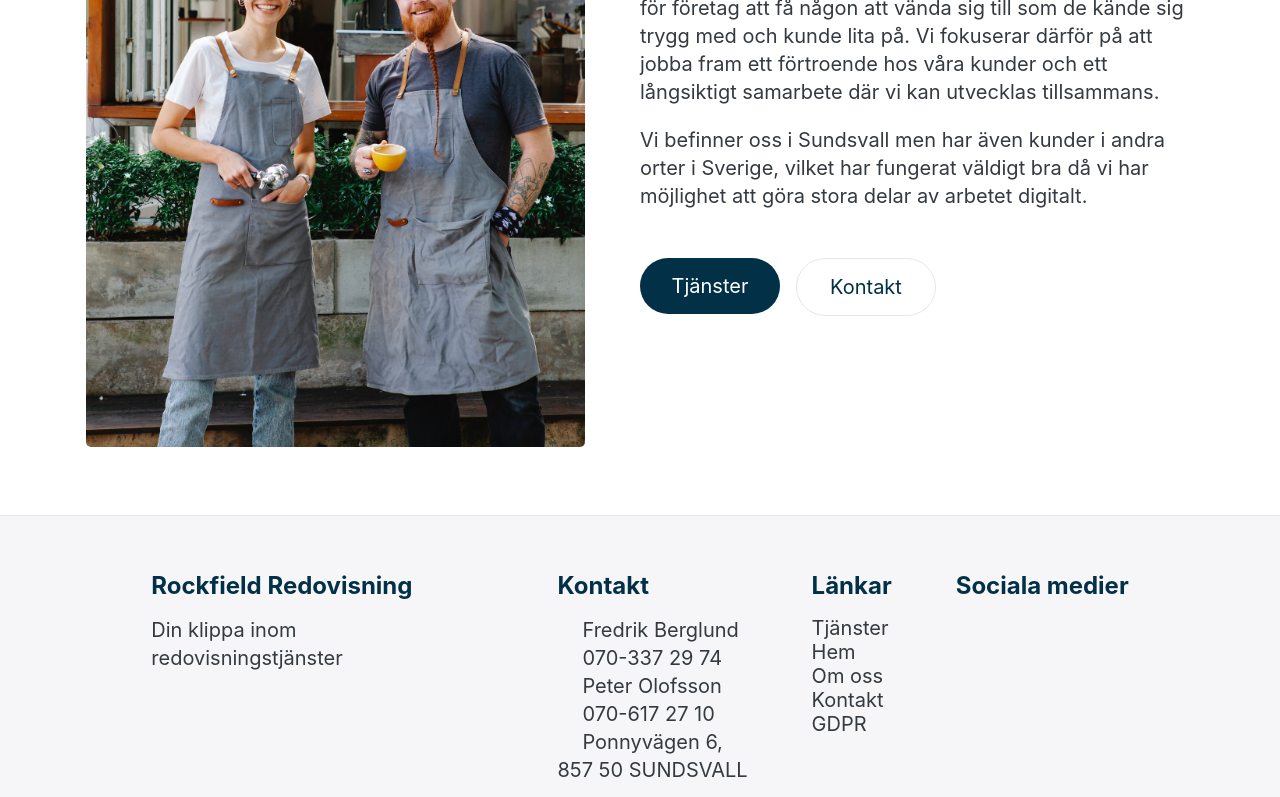
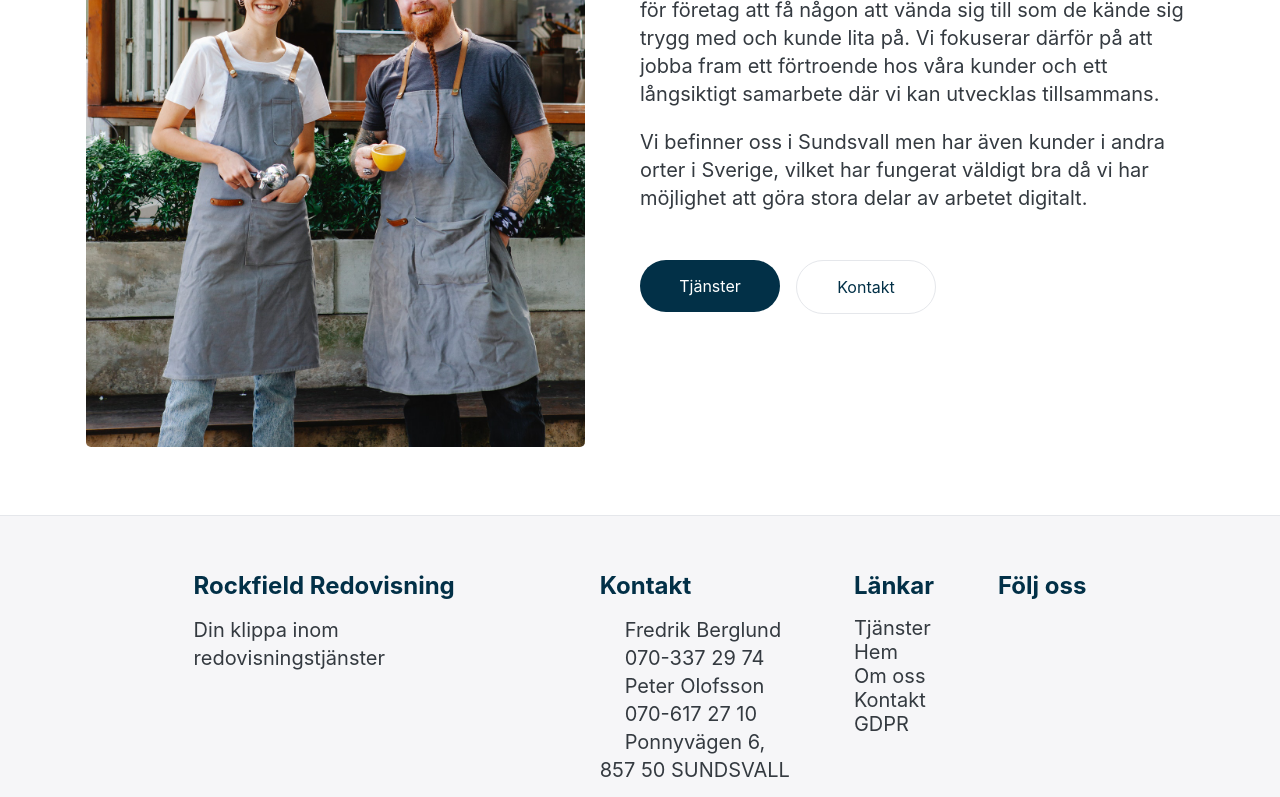
Before and after one commit to JockeHTML/rockfield-redovisning, a Next.js app: page /about in a window 1280 px wide. Shown: the part 605-1402 px from the top of the page. Built offline with nearby package versions, Linux system fonts and the light colour scheme.

Commit message:
styles added for smaller devices

```diff
--- a/components/layout/Footer.js
+++ b/components/layout/Footer.js
@@ -47,7 +47,7 @@ const Footer = () => {
         </ul>
       </div>
       <div className={classes.social}>
-        <h3>Sociala medier</h3>
+        <h3>Följ oss</h3>
         <ul>
           <li>
             <a
--- a/components/layout/logo.module.css
+++ b/components/layout/logo.module.css
@@ -11,7 +11,7 @@
 
 @media (max-width: 768px) {
   .logo img {
-    width: 350px;
+    width: 300px;
   }
 }
 
--- a/components/ui/ProductButton.js
+++ b/components/ui/ProductButton.js
@@ -5,7 +5,7 @@ import classes from "./button.module.css";
 function ProductButton(props) {
   return (
     <span className={classes.button}>
-      <Link href="/products">
+      <Link href="/tjanster">
         <a href="" className={classes.btn}>
           {props.children}
         </a>
--- a/components/ui/borderButton.module.css
+++ b/components/ui/borderButton.module.css
@@ -12,7 +12,7 @@
   align-items: center;
   padding: 1rem 0;
   border-radius: 50px;
-  font-size: var(--size5);
+  font-size: 1rem;
 }
 
 .btn:hover,
--- a/components/ui/button.module.css
+++ b/components/ui/button.module.css
@@ -11,7 +11,7 @@
   align-items: center;
   padding: 1rem 0;
   border-radius: 50px;
-  font-size: var(--size5);
+  font-size: 1rem;
 }
 
 .btn:hover,
```
Also changed, not shown: components/home/home.module.css (+1 -12 lines), public/images/test.jpg (added).
